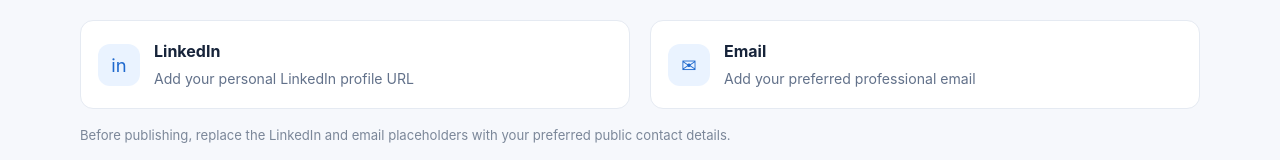
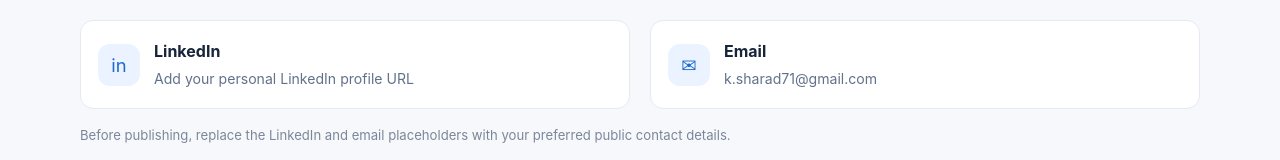
Before and after one commit to sharadkarki3669/sharadkarki3669.github.io, a plain HTML site: page index.html in a window 1280 px wide. Shown: the part 5362-5522 px from the top of the page. Drawn offline with Linux system fonts and the light colour scheme.

Commit message:
Add files via upload

```diff
--- a/index.html
+++ b/index.html
@@ -181,7 +181,7 @@
       <div class="section-head"><div class="kicker">Connect</div><h2>Let's connect</h2><p>Open to professional networking, knowledge sharing and conversations around card technology, digital payments and IT.</p></div>
       <div class="contact-grid">
         <a class="contact-item" href="https://www.linkedin.com/" target="_blank" rel="noopener"><div class="icon" style="margin:0">in</div><div><b>LinkedIn</b><span>Add your personal LinkedIn profile URL</span></div></a>
-        <div class="contact-item"><div class="icon" style="margin:0">✉</div><div><b>Email</b><span>Add your preferred professional email</span></div></div>
+        <div class="contact-item"><div class="icon" style="margin:0">✉</div><div><b>Email</b><span>k.sharad71@gmail.com</span></div></div>
       </div>
       <p class="note">Before publishing, replace the LinkedIn and email placeholders with your preferred public contact details.</p>
     </div>
```
